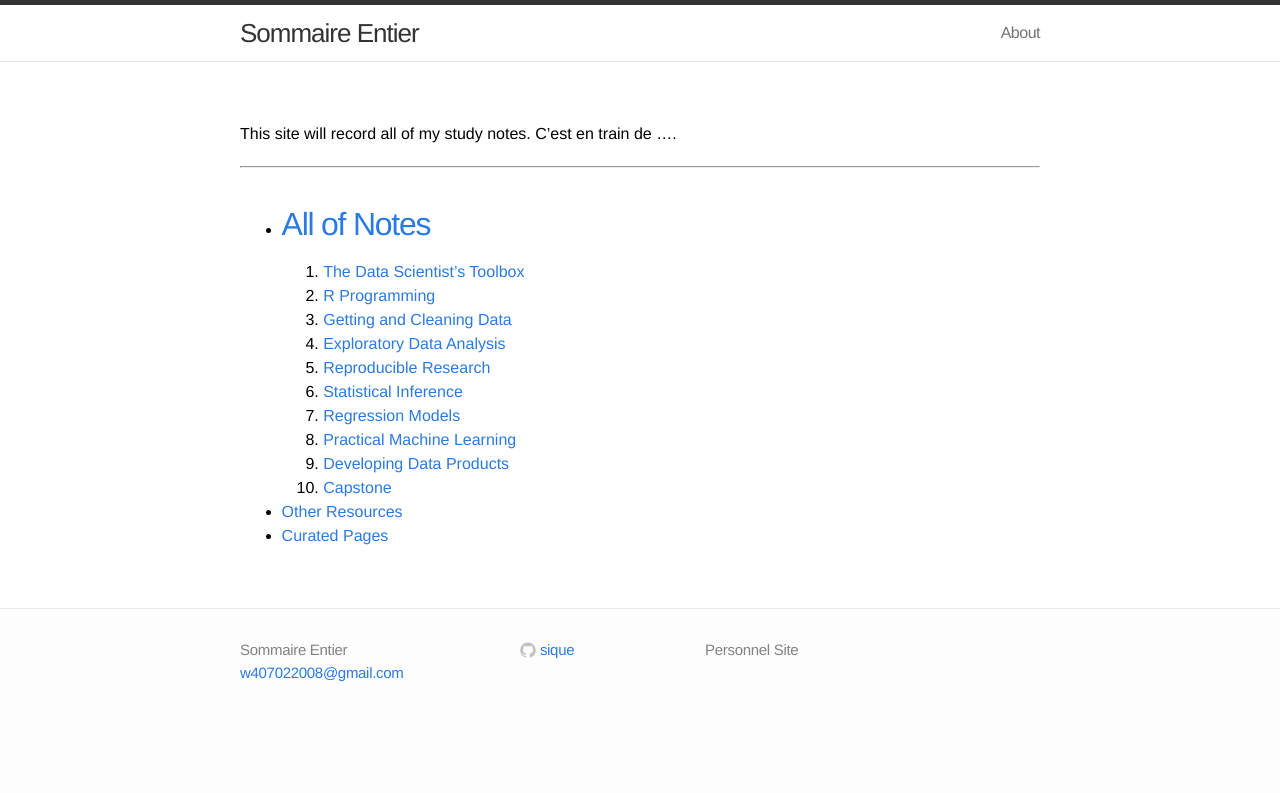
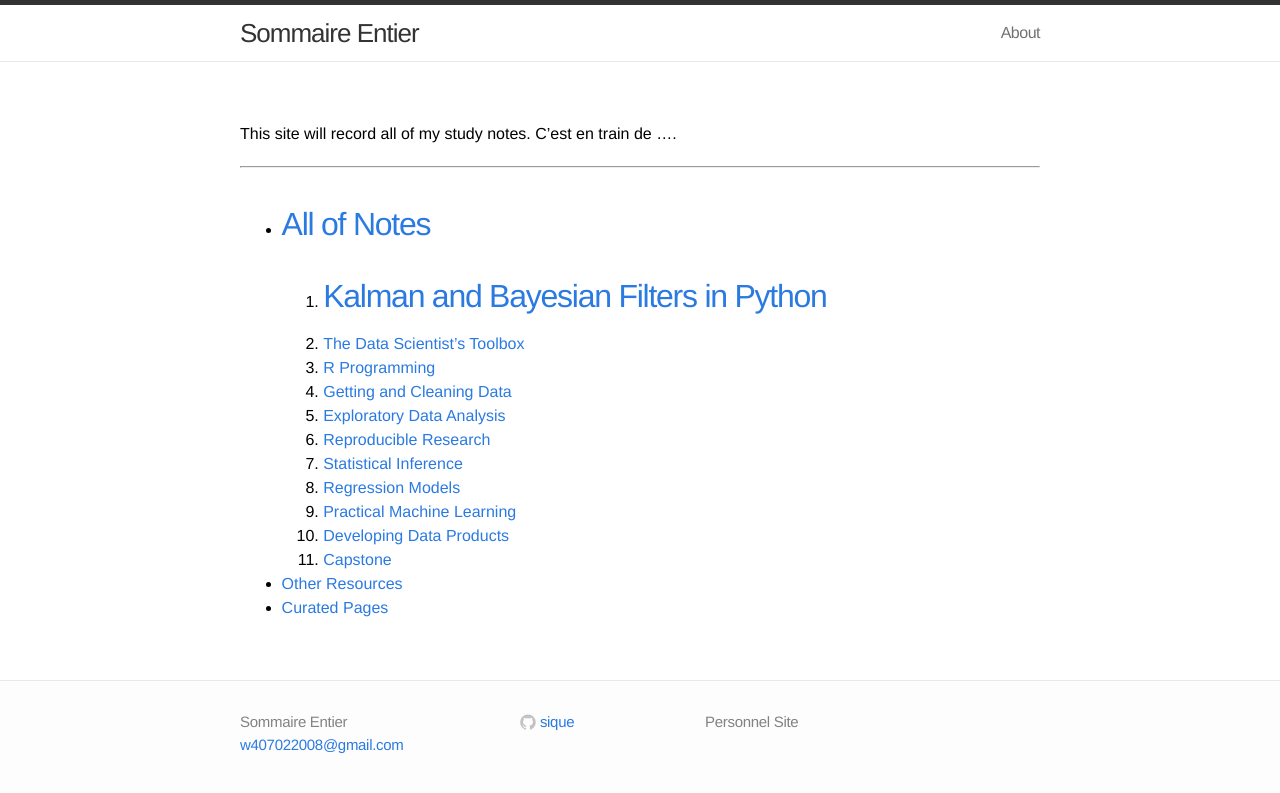
Before and after one commit to w407022008/Wangze.github.io, a Jekyll site: the page built from index.md, in a window 1280 px wide. Shown: the top 793 px of the page. Built offline with Jekyll 4.4.1, drawn with Linux system fonts in a browser that asks for light colours.

Commit message:
Update index.md

```diff
--- a/index.md
+++ b/index.md
@@ -6,6 +6,8 @@ This site will record all of my study notes. C'est en train de ....
 
 ---
 * [All of Notes](https://w407022008.github.io/All-of-Notes/)
+---
+1. [Kalman and Bayesian Filters in Python](https://w407022008.github.io/Kalman-and-Bayesian-Filters-in-Python/)
 ---
 1. [The Data Scientist’s Toolbox](/sique.github.io/toolbox/)
 2. [R Programming](/sique.github.io/rprog/)
```
